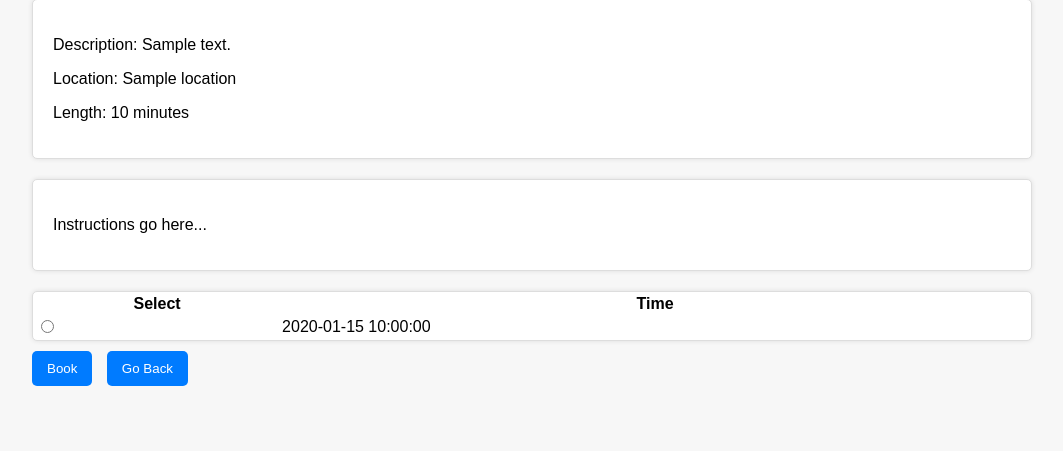
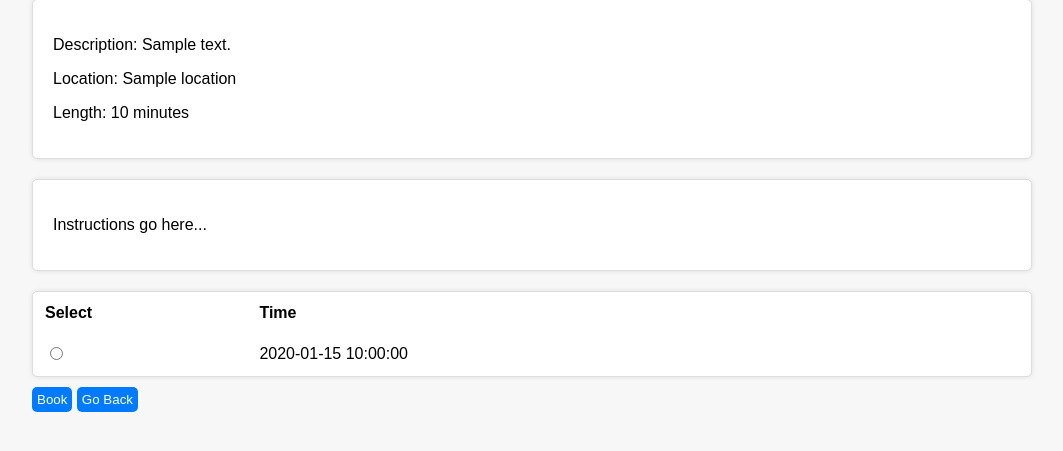
Before and after one commit to Azakh993/ID1212-Network-Programming, a Flask app: template templates/bookable_slots.html in a window 1280 px wide. Shown: the part 241-692 px from the top of the page, without its empty margins (108-1171 px from the left). Run offline with Flask 3, Linux system fonts and the light colour scheme; the template is opened without the code that fills it: most values are stand-ins (such as "Sample title", 1, 10 or a date in 2020); parts of the project's set-up code (start-up, migrations or seed data) failed here and were passed over.

Commit message:
Adjusted styling based on booking list css page.

```diff
--- a/static/css/bookable_slots.css
+++ b/static/css/bookable_slots.css
@@ -1,4 +1,3 @@
-/* Set background color and font styles */
 body {
     background-color: #f7f7f7;
     font-family: Arial, sans-serif;
@@ -7,7 +6,12 @@ body {
     padding: 60px;
 }
 
-/* Style the header */
+.container {
+    max-width: 1000px;
+    margin: 60px auto;
+    padding: 60px;
+}
+
 h1 {
     background-color: #007BFF;
     color: white;
@@ -16,7 +20,6 @@ h1 {
     border-radius: 5px;
 }
 
-/* Style the details and instructions */
 #details, #instructions {
     background-color: #fff;
     padding: 20px;
@@ -26,7 +29,6 @@ h1 {
     box-shadow: 0 0 5px rgba(0, 0, 0, 0.1);
 }
 
-/* Style the table */
 #slotsTable {
     width: 100%;
     background-color: #fff;
@@ -36,13 +38,27 @@ h1 {
     margin-bottom: 10px;
 }
 
-/* Style the buttons */
+#slotsTable th:nth-child(1),
+#slotsTable td:nth-child(1) {
+    width: 5%;
+}
+
+#slotsTable th:nth-child(2),
+#slotsTable td:nth-child(2) {
+    width: 20%;
+}
+
+#slotsTable th,
+#slotsTable td {
+    padding: 10px;
+    text-align: left;
+}
+
 button {
     background-color: #007BFF;
     color: white;
     border: none;
     border-radius: 5px;
-    padding: 10px 15px;
+    padding: 5px 5px 5px 5px;
     cursor: pointer;
-    margin-right: 10px;
 }
```
